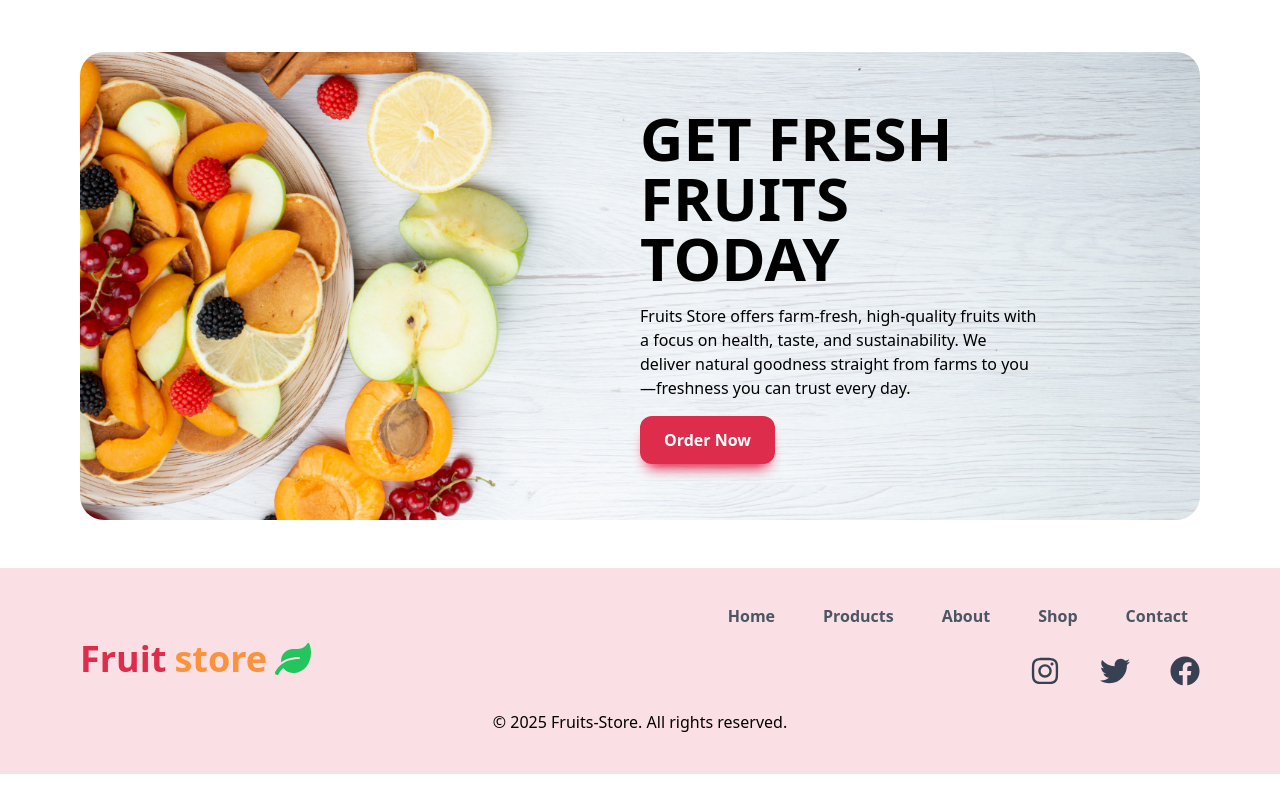
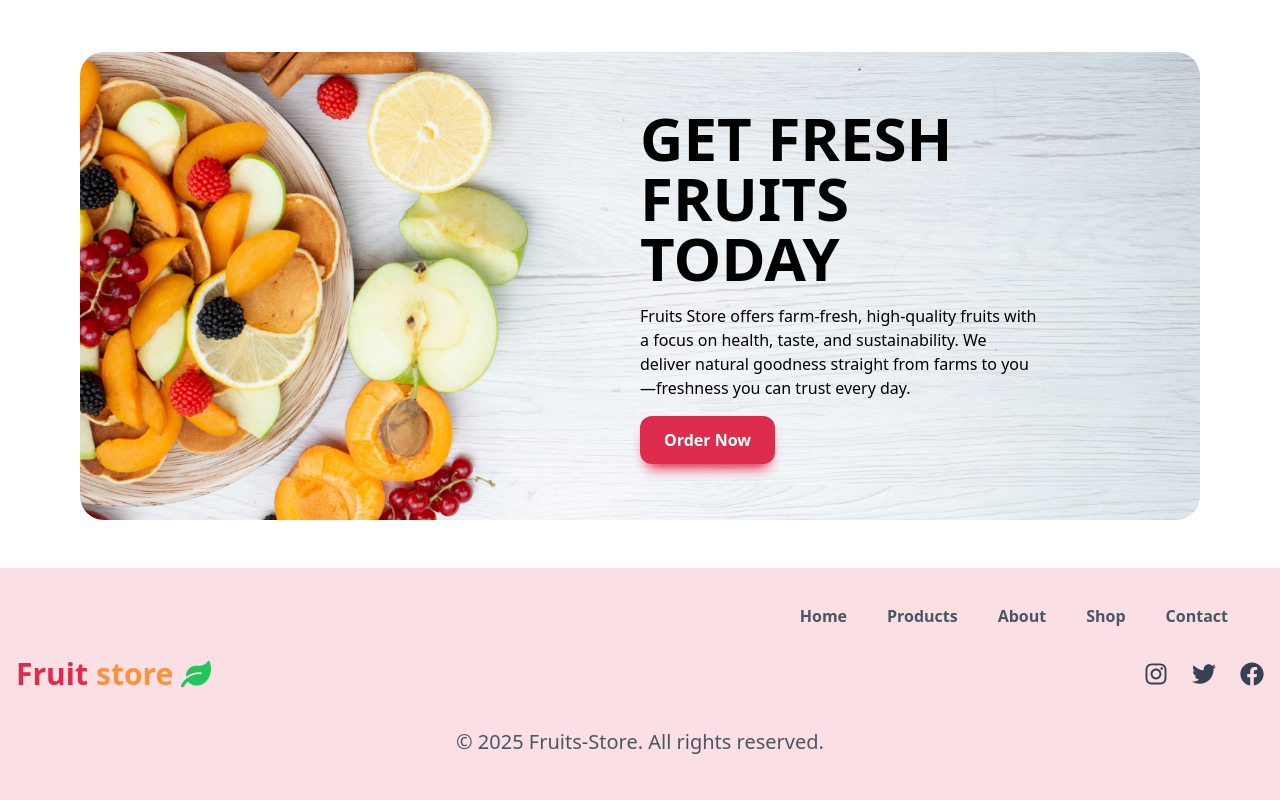
Before and after one commit to MaheshaVP/fruits-store, a React (Create React App) app: page / in a window 1280 px wide. Shown: the part 1990-2790 px from the top of the page. Before the commit the page ends 2764 px from the top, so only its background shows below. Built offline with nearby package versions, Linux system fonts and the light colour scheme; a web font is replaced by a local one.

Commit message:
Fruits-Store

```diff
--- a/src/components/Footer/Footer.jsx
+++ b/src/components/Footer/Footer.jsx
@@ -6,13 +6,14 @@ import NavBarMenu from "../Menudata";
 const Footer = () => {
   return (
     <footer className="bg-primary/15 py-8 mt-6" id="#contact">
-      <div className="flex justify-end px-10 mx-10">
-        <ul className="flex items-center gap-6 text-gray-600">
+      {/* Navigation Links */}
+      <div className="px-4 md:px-10 mb-6">
+        <ul className="flex flex-wrap justify-center md:justify-end gap-4 text-gray-600">
           {NavBarMenu.map((menu) => (
             <li key={menu.id}>
               <a
                 href={menu.link}
-                className="inline-block py-1 px-3 hover:text-primary  font-semibold"
+                className="inline-block py-1 px-3 hover:text-primary font-semibold"
               >
                 {menu.title}
               </a>
@@ -21,27 +22,31 @@ const Footer = () => {
         </ul>
       </div>
 
+      {/* Logo and Social Icons */}
       <motion.div
         initial={{ opacity: 0 }}
         whileInView={{ opacity: 1 }}
         transition={{ duration: 1, delay: 0.2 }}
-        className="container flex justify-between items-center"
+        className="container mx-auto flex flex-col md:flex-row justify-between items-center px-4"
       >
-        <div className="text-4xl flex items-center gap-2 font-bold">
+        {/* Logo */}
+        <div className="text-3xl flex items-center gap-2 font-bold mb-4 md:mb-0">
           <p className="text-primary">Fruit</p>
           <p className="text-secondary">store</p>
           <FaLeaf className="text-green-500" />
         </div>
 
-        <div className="text-3xl flex items-center gap-10 mt-6 text-gray-700 ">
-          <FaInstagram className="hover:text-black" />
-          <FaTwitter className="hover:text-black" />
-          <FaFacebook className="hover:text-black" />
+        {/* Social Media Icons */}
+        <div className="text-2xl flex gap-6 text-gray-700">
+          <FaInstagram className="hover:text-black cursor-pointer" />
+          <FaTwitter className="hover:text-black cursor-pointer" />
+          <FaFacebook className="hover:text-black cursor-pointer" />
         </div>
       </motion.div>
 
-      <div className="py-2 mt-4 flex justify-center items-center">
-        <p className="text-1xl">
+      {/* Copyright */}
+      <div className="py-4 mt-6 flex justify-center text-center">
+        <p className="text-sm text-gray-600 md:text-[20px]">
           &copy; 2025 Fruits-Store. All rights reserved.
         </p>
       </div>
```
